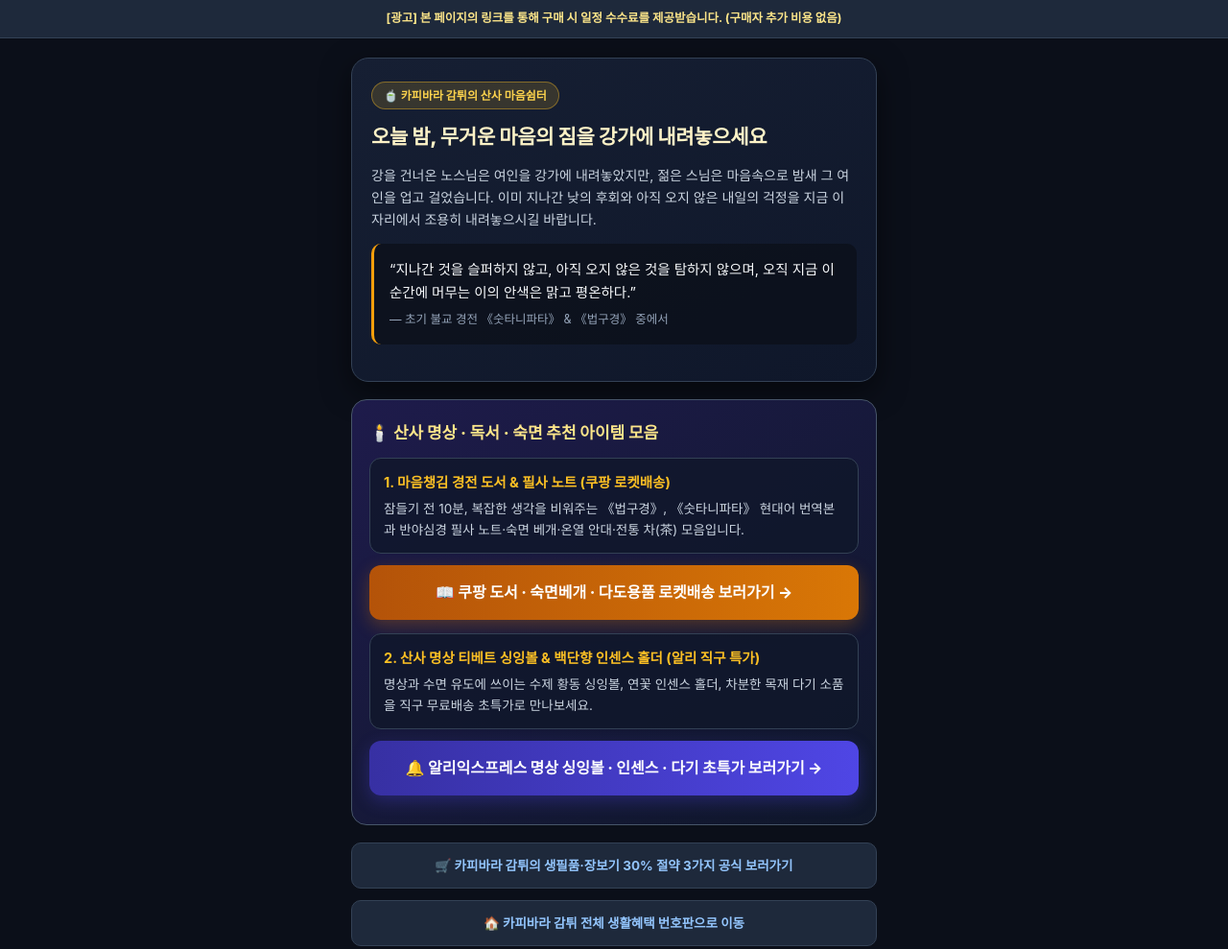
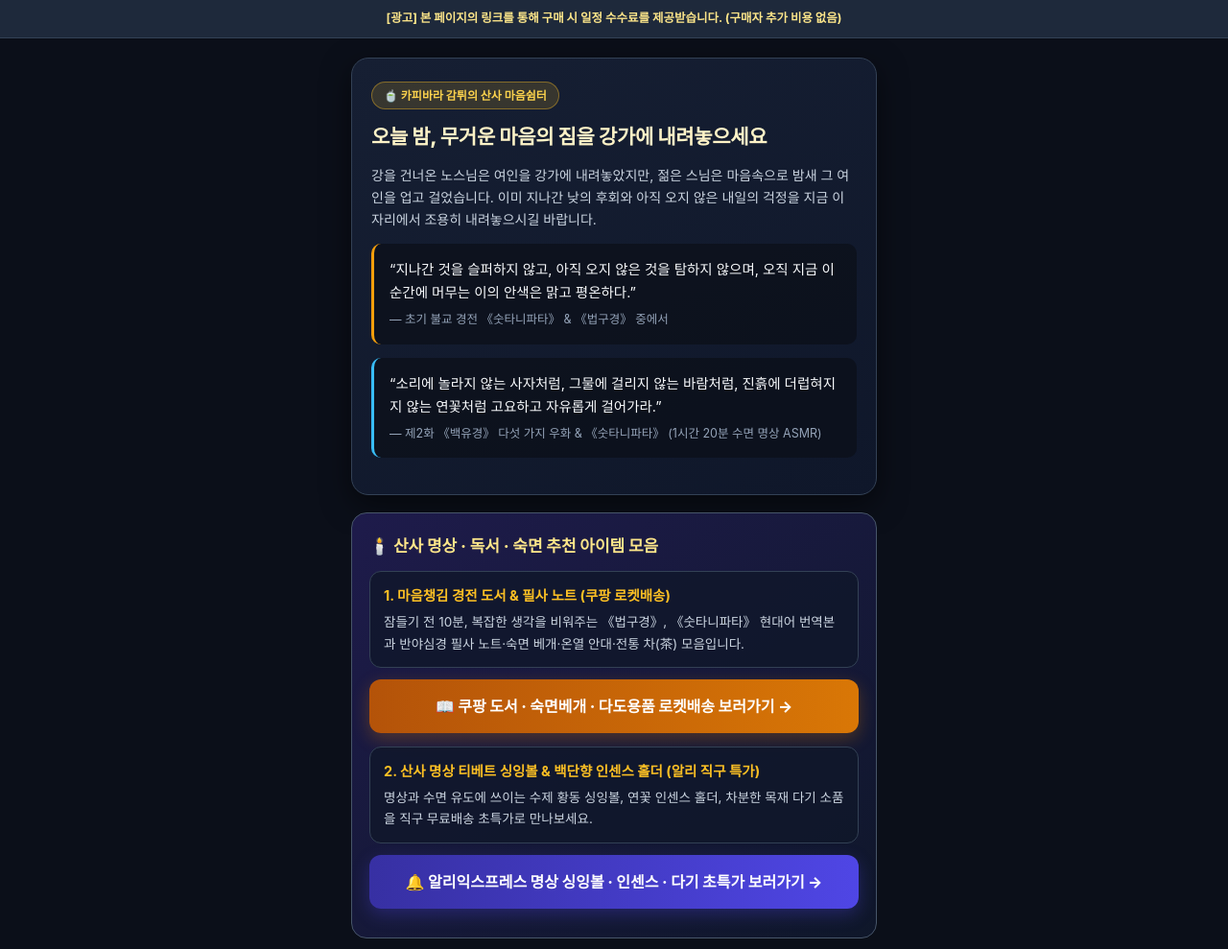
Before and after one commit to lazy-idler/kr-benefit-lab, a plain HTML site: page healing/index.html in a window 1280 px wide. Shown: the top 989 px of the page at 96% size. Drawn offline with Linux system fonts and the light colour scheme; no server answers.

Commit message:
Add Ep2 Baiyu Jing & Sutta Nipata 80m Sleep ASMR quote to healing bridge

```diff
--- a/healing/index.html
+++ b/healing/index.html
@@ -170,6 +170,10 @@
         “지나간 것을 슬퍼하지 않고, 아직 오지 않은 것을 탐하지 않으며, 오직 지금 이 순간에 머무는 이의 안색은 맑고 평온하다.”
         <span>— 초기 불교 경전 《숫타니파타》 & 《법구경》 중에서</span>
       </div>
+      <div class="quote-box" style="margin-top:10px; border-left-color:#38bdf8;">
+        “소리에 놀라지 않는 사자처럼, 그물에 걸리지 않는 바람처럼, 진흙에 더럽혀지지 않는 연꽃처럼 고요하고 자유롭게 걸어가라.”
+        <span>— 제2화 《백유경》 다섯 가지 우화 & 《숫타니파타》 (1시간 20분 수면 명상 ASMR)</span>
+      </div>
     </div>
 
     <div class="curation-card">
```
